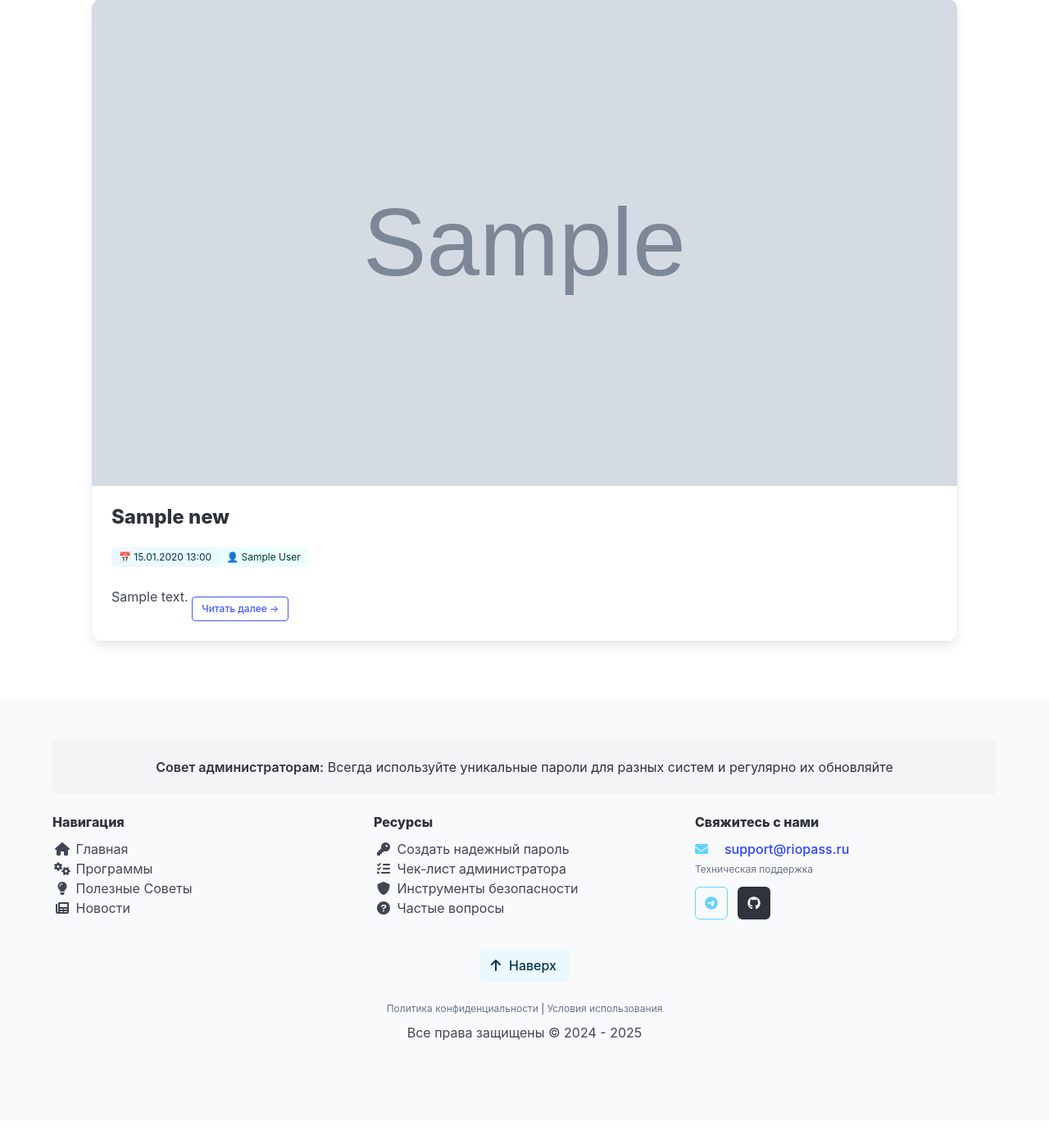
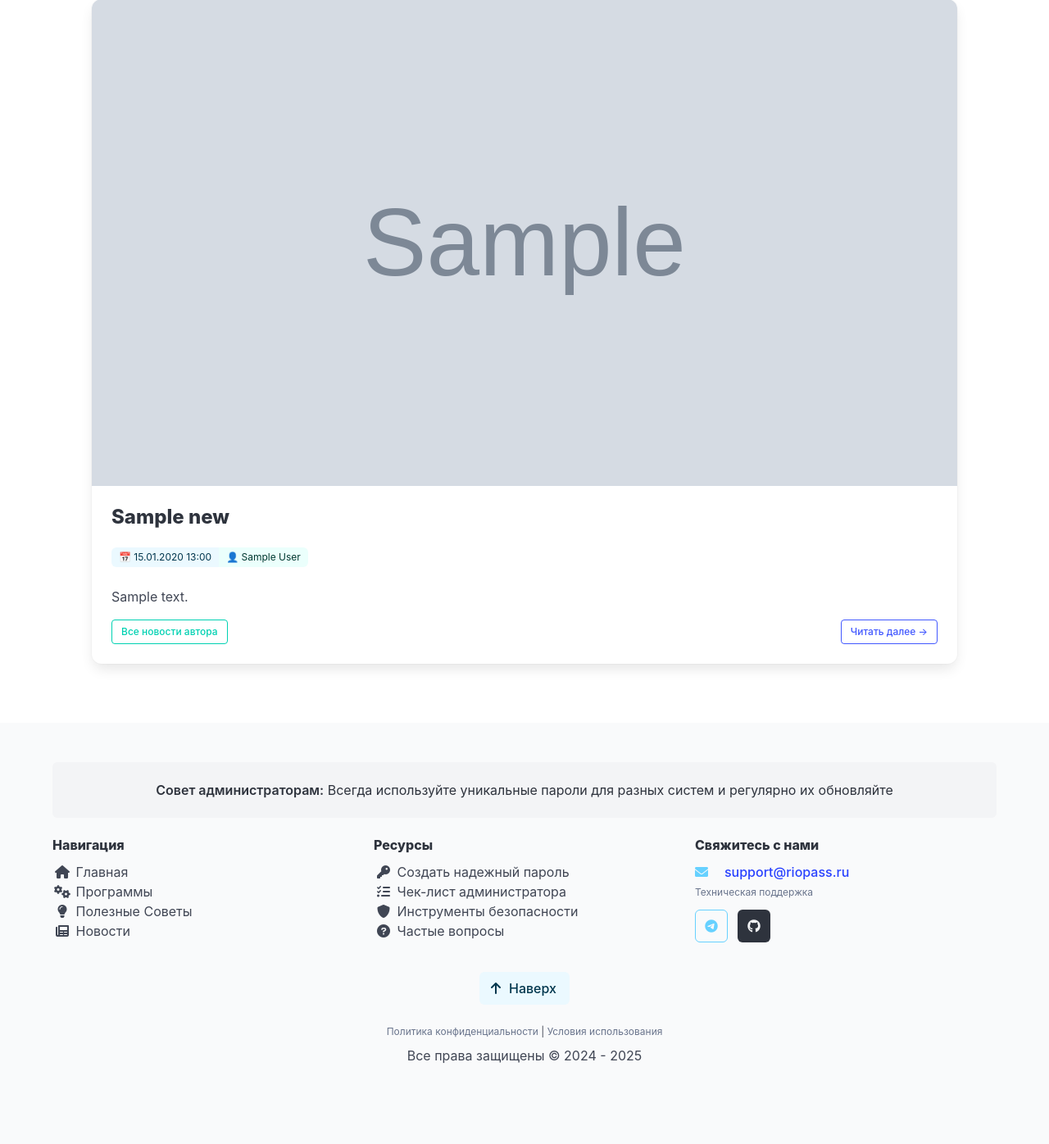
Before and after one commit to 1517mb/cat_time_bot, a Django app: page /content/ in a window 1280 px wide. Shown: the part 203-1599 px from the top of the page at 82% size. Before the commit the page ends 1473 px from the top, so only its background shows below. Run offline with Django 5.2, Linux system fonts and the light colour scheme; tables that the repository leaves empty hold one stand-in row (values such as "Sample post"); grey boxes marked "Sample" are stand-in pictures; some libraries are stand-ins or nearby versions.

Commit message:
Fix title and add button all news of author

```diff
--- a/src/templates/content/_news_card.html
+++ b/src/templates/content/_news_card.html
@@ -13,7 +13,7 @@
         <div class="media">
             <div class="media-content">
                 <h2 class="title is-4">
-                    <a href="{{ news_item.get_absolute_url }}" class="has-text-dark">
+                    <a href="{{ news_item.get_absolute_url }}" class="theme-aware-title has-text-dark">
                         {{ news_item.title }}
                     </a>
                 </h2>
@@ -21,9 +21,9 @@
                     <span class="tag is-info is-light">
                         📅 {{ news_item.created_at|date:"d.m.Y H:i" }}
                     </span>
-                    <span class="tag is-primary is-light">
+                    <a href="{% url 'content:by_author' news_item.author.id %}" class="tag is-primary is-light">
                         👤 {{ news_item.author.get_full_name|default:news_item.author.username }}
-                    </span>
+                    </a>
                     {% if not news_item.is_published and user.is_staff %}
                     <span class="tag is-warning">
                         🚧 Черновик
@@ -35,9 +35,18 @@
 
         <div class="content">
             {{ news_item.content|truncatewords_html:30|safe }}
-            <a href="{{ news_item.get_absolute_url }}" class="button is-link is-outlined is-small mt-3">
-                Читать далее →
-            </a>
-        </div>
+
+            <div class="mt-4 is-flex is-justify-content-space-between is-align-items-center">
+
+                <a href="{% url 'content:by_author' news_item.author.id %}" class="button is-primary is-outlined is-small">
+                    Все новости автора
+                </a>
+
+                <a href="{{ news_item.get_absolute_url }}" class="button is-link is-outlined is-small">
+                    Читать далее →
+                </a>
+
+            </div>
+            </div>
     </div>
 </div>
```
